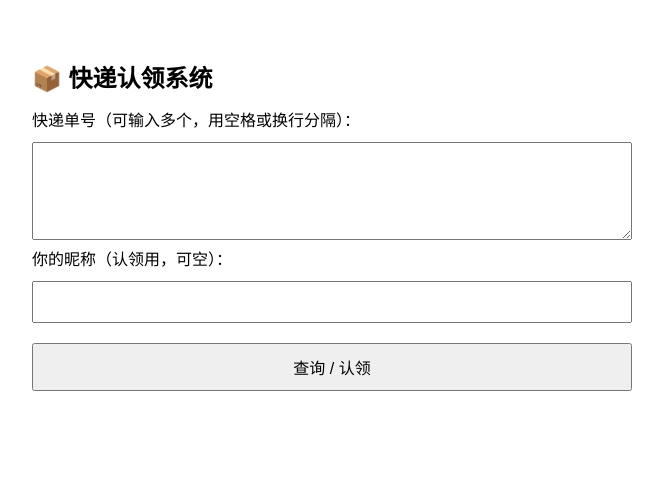
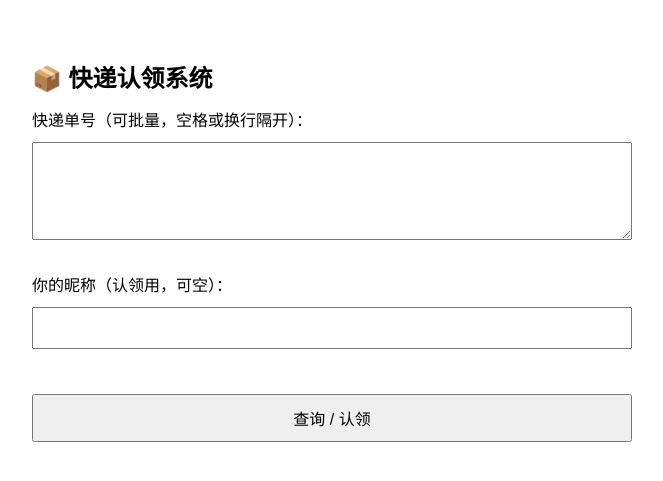
Before and after one commit to kshissou/express-claim-app, a Flask app: page / in a window 1280 px wide. Shown: the top 481 px of the page, without its empty margins (308-971 px from the left). Run offline with Flask 3, Linux system fonts and the light colour scheme.

Commit message:
Update index.html

```diff
--- a/templates/index.html
+++ b/templates/index.html
@@ -46,14 +46,14 @@
 <body>
     <h2>📦 快递认领系统</h2>
     <form method="POST">
-        <label for="tracking">快递单号（可输入多个，用空格或换行分隔）：</label>
-        <textarea name="tracking" id="tracking" rows="4" required>{{ request.form.get("tracking", "") }}</textarea>
-
-        <label for="nickname">你的昵称（认领用，可空）：</label>
-        <input type="text" name="nickname" id="nickname" value="{{ request.form.get('nickname', '') }}">
-
-        <button type="submit">查询 / 认领</button>
-    </form>
+    <label>快递单号（可批量，空格或换行隔开）：</label><br>
+    <textarea name="tracking" rows="4" cols="40" required>{{ input_tracking or '' }}</textarea>
+    <br><br>
+    <label>你的昵称（认领用，可空）：</label>
+    <input type="text" name="nickname" value="{{ nickname or '' }}">
+    <br><br>
+    <button type="submit">查询 / 认领</button>
+</form>
 
     {% if results %}
         <div class="result">
```
